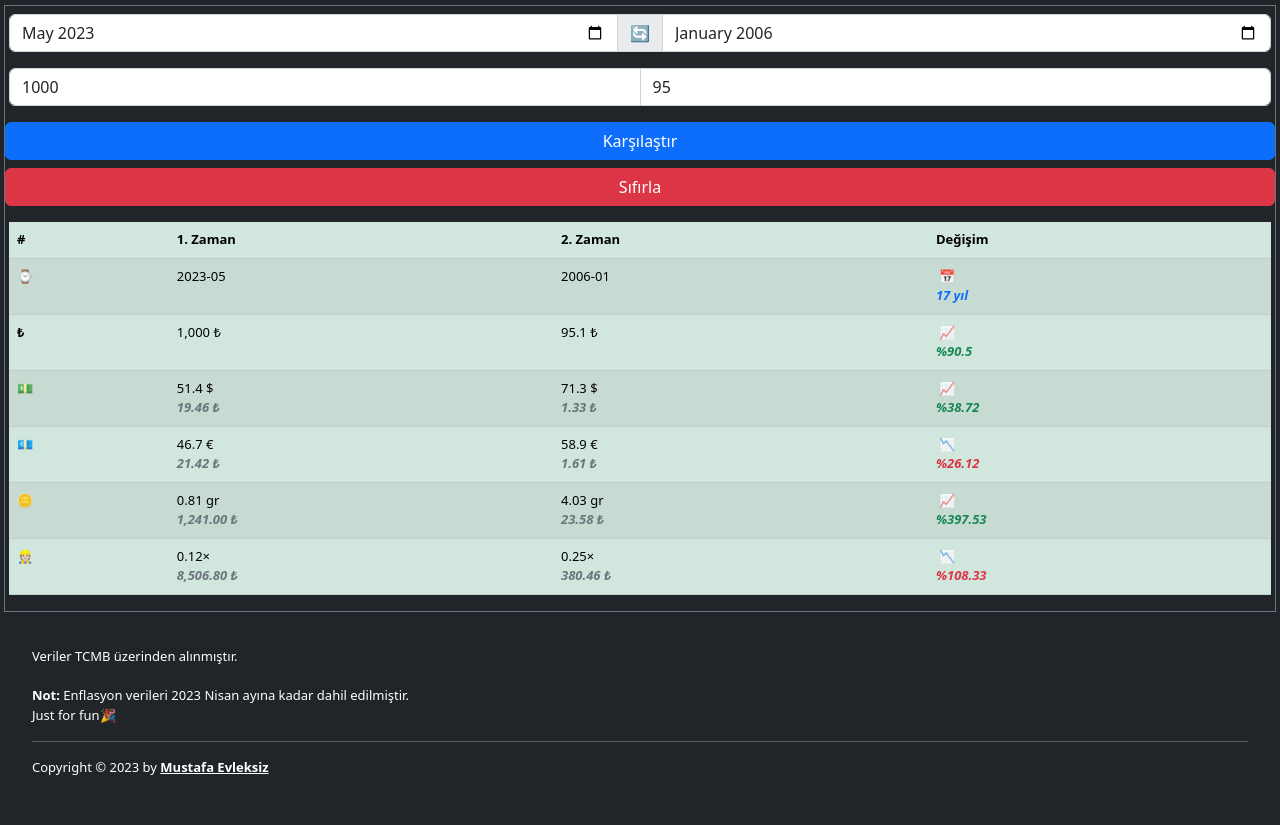
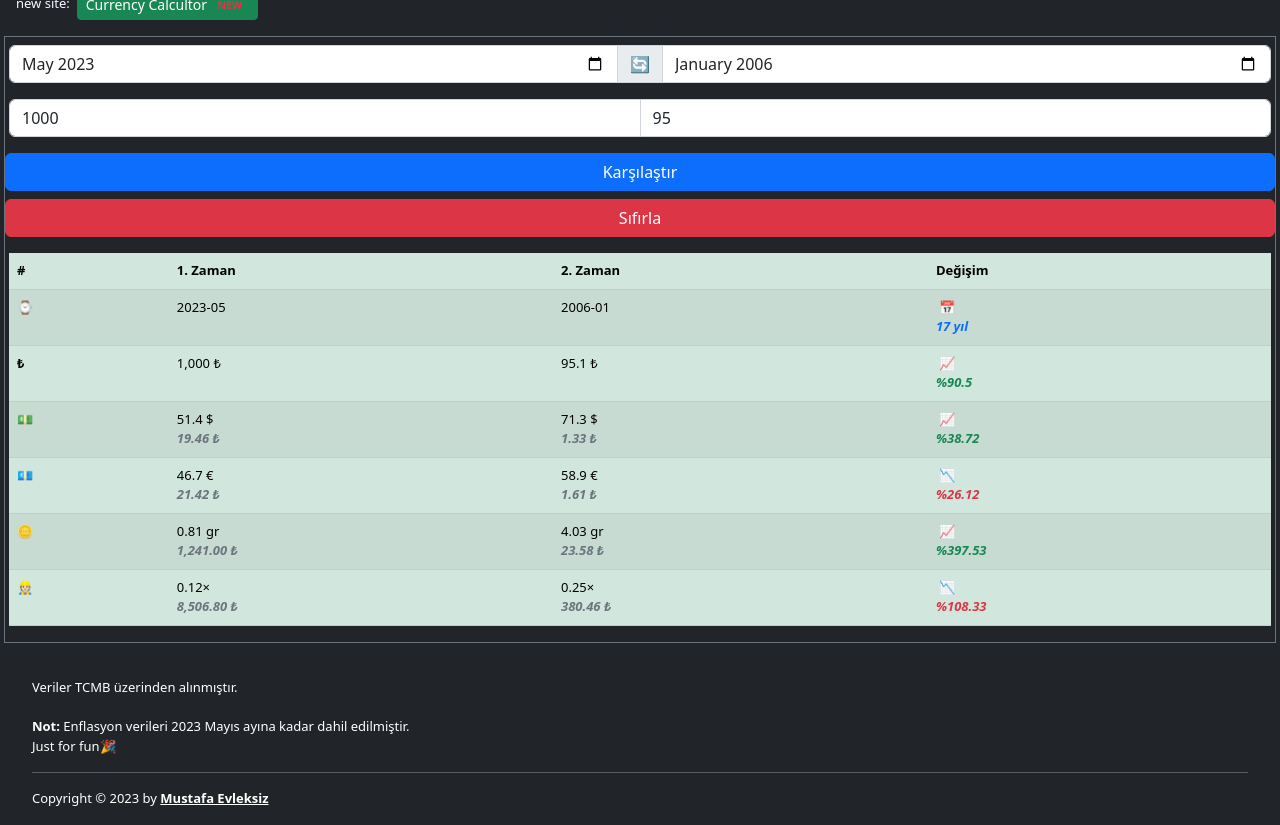
Before and after one commit to mystafe/EnflasyonMetre, a website: page index.html in a window 1280 px wide. Shown: the part 83-908 px from the top of the page. Before the commit the page ends 877 px from the top, so only its background shows below. Drawn offline with Linux system fonts and the light colour scheme.

Commit message:
Update index.html
Link to currency converyer

```diff
--- a/index.html
+++ b/index.html
@@ -9,12 +9,19 @@
     <title>Enflasyon Metre</title>
   </head>
   <body class="bg-dark">
+
     <div class="row mx-auto block text-white">
       <h1 class="mt-3 text-center">Enflasyon Metre</h1>
+
     </div>
+
+        <span class="text-light text-xl ps-3">new site:</span>: <a target="_blank" href="https://currency-converter-v2.netlify.app/"><button  class="btn btn-sm btn-success" >Currency Calcultor <span class="badge badge-secondary text-danger ">NEW</span></button></a>
+
+
     <div class="row">
       <div class="col-12">
         <div class="my-3 pt-2 px-1 mx-1 border border-secondary bg-dark">
+
           <form action="">
             <div class="input-group mb-3">
               <input
@@ -137,7 +144,7 @@
       <p>
         <br />
         Veriler TCMB üzerinden alınmıştır. <br />
-        <br> <b> Not:</b> Enflasyon verileri 2023 Nisan ayına kadar dahil edilmiştir. <br />
+        <br> <b> Not:</b> Enflasyon verileri 2023 Mayıs ayına kadar dahil edilmiştir. <br />
         Just for fun🎉
       </p>
       <hr />
```
